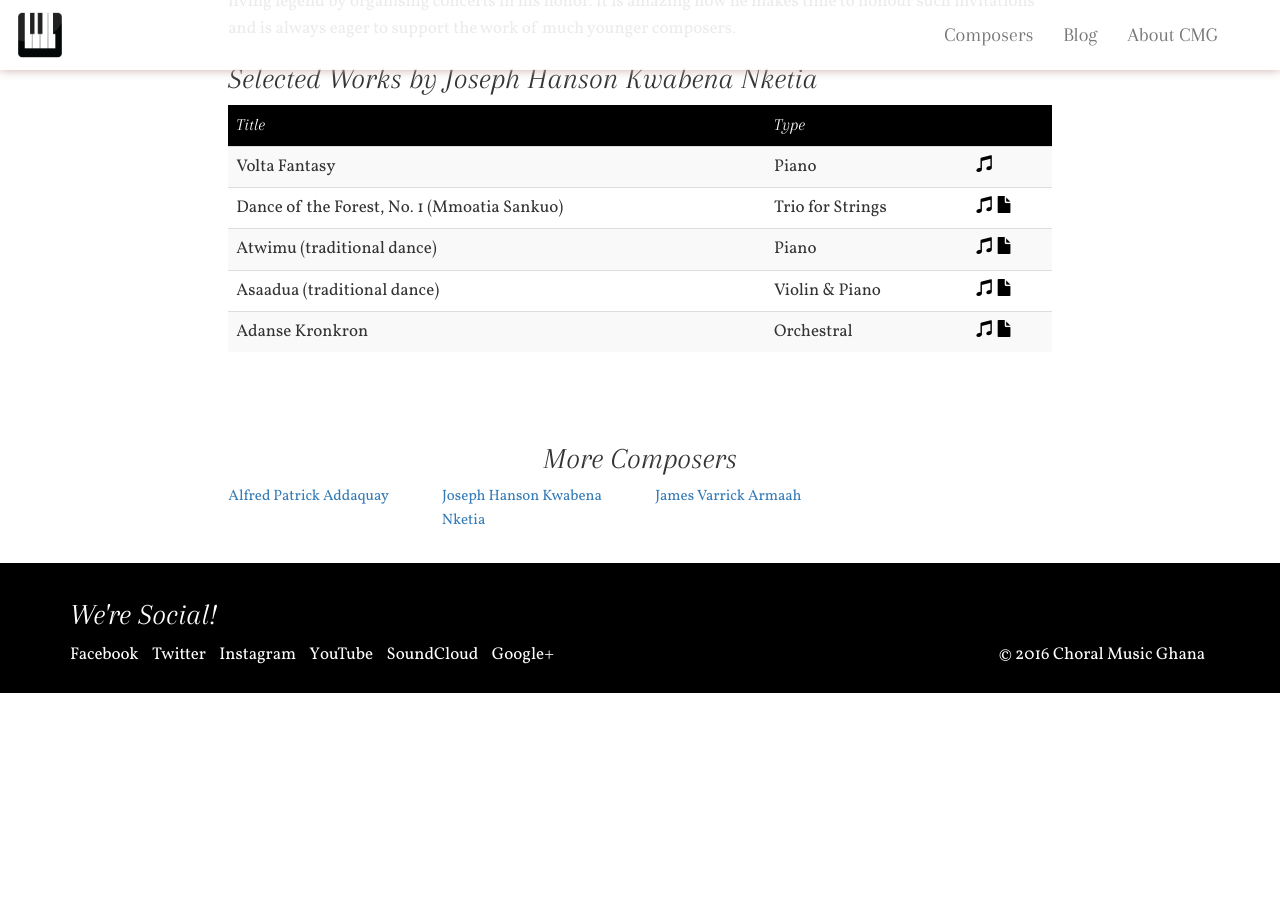
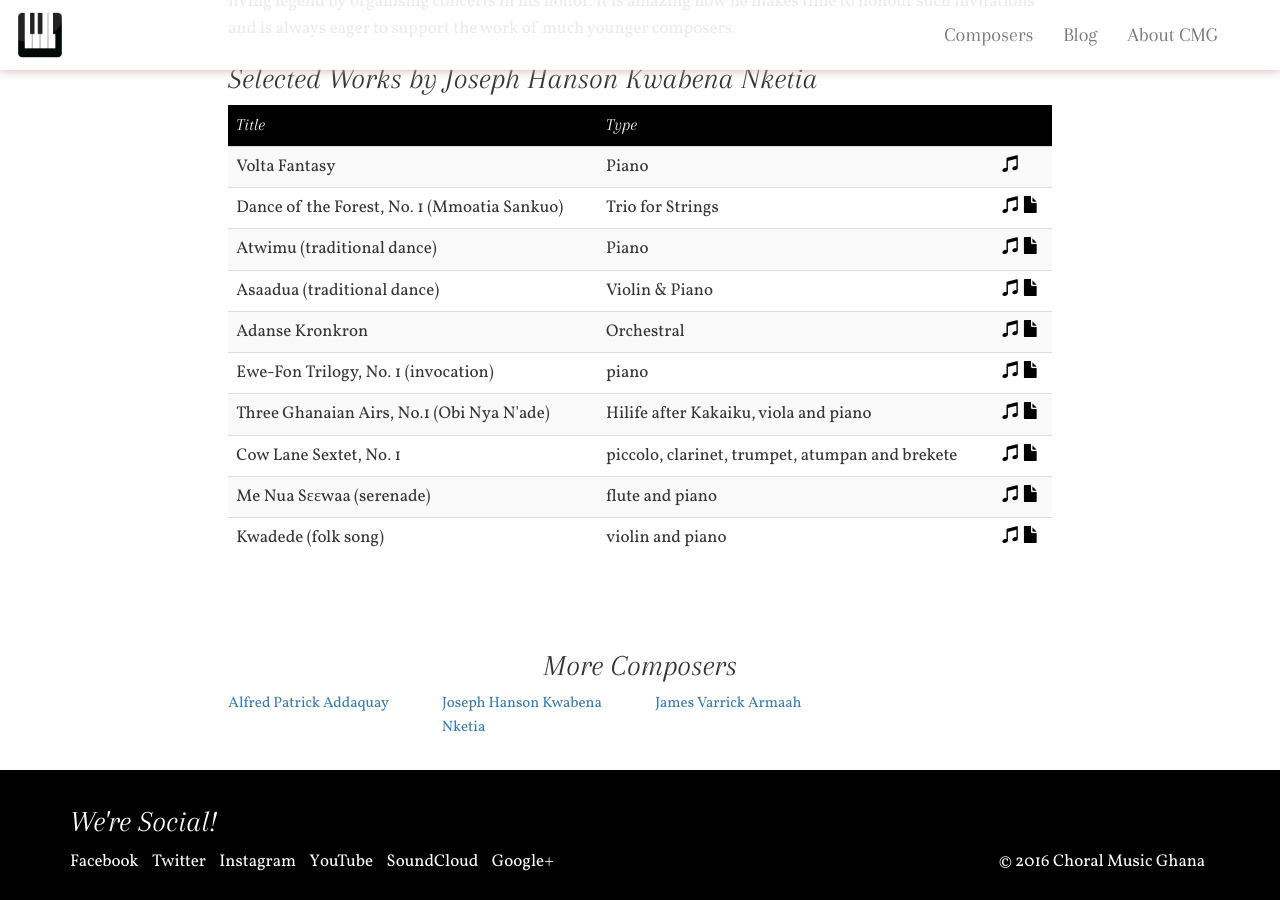
Before and after one commit to choralmusicghana/choralmusicghana.github.io, a Jekyll site: the page built from project/_composers/jh-nketia.html, in a window 1280 px wide and 900 px high, scrolled down 1390 px. Built offline with Jekyll 4.4.1, drawn with Linux system fonts in a browser that asks for light colours; nearby versions of some CDN libraries; library files that are not in the unit come from our copies; before the commit the page ends 2083 px from its top, so only the background shows below that.

Commit message:
Add more music samples

```diff
--- a/project/_composers/jh-nketia.html
+++ b/project/_composers/jh-nketia.html
@@ -40,6 +40,35 @@ works:
    media_link: "http://www.swarthmore.edu/sites/default/files/assets/documents/libraries/Adanse%20Kronkron%20%28Orchestral%29.mp3"
    score: "http://www.swarthmore.edu/sites/default/files/assets/documents/libraries/adanse%20kronkron.pdf"
 
+ - title: "Ewe-Fon Trilogy, No. 1 (invocation)"
+   type: "piano"
+   media_link: "http://www.swarthmore.edu/sites/default/files/assets/documents/libraries/Ewe-Fon%20Trilogy%20-%20No.1%20%28Invocation%29.mp3"
+   score: "http://www.swarthmore.edu/sites/default/files/assets/documents/libraries/ewe-fon_trilogy_1.pdf"
+
+
+ - title: "Three Ghanaian Airs, No.1 (Obi Nya N'ade)"
+   type: "Hilife after Kakaiku, viola and piano"
+   media_link: "http://www.swarthmore.edu/sites/default/files/assets/documents/libraries/Three%20Ghanaian%20Airs%20-%20No.1%20%28Obi%20Nya%20N%27ade%29.mp3"
+   score: "http://www.swarthmore.edu/sites/default/files/assets/documents/libraries/three_ghanian_airs_1.pdf"
+
+
+ - title: "Cow Lane Sextet, No. 1"
+   type: "piccolo, clarinet, trumpet, atumpan and brekete"
+   media_link: "http://www.swarthmore.edu/sites/default/files/assets/documents/libraries/Cow%20Lane%20Sextet%20-%20No.1.mp3"
+   score: "http://www.swarthmore.edu/sites/default/files/assets/documents/libraries/cow_lane_sextet_1.pdf"
+
+
+ - title: "Me Nua Sεεwaa (serenade)"
+   type: "flute and piano"
+   media_link: "http://www.swarthmore.edu/sites/default/files/assets/documents/libraries/Me%20Nua%20Seewaa%20%28Serenade%29.mp3"
+   score: "http://www.swarthmore.edu/sites/default/files/assets/documents/libraries/me_nua_seewaa.pdf"
+
+
+ - title: "Kwadede (folk song)"
+   type: "violin and piano"
+   media_link: "http://www.swarthmore.edu/sites/default/files/assets/documents/libraries/Kwadede%20%28Folk%20Song%29.mp3"
+   score: "http://www.swarthmore.edu/sites/default/files/assets/documents/libraries/kwadede.pdf"
+
 ---
 
 <p>
```
